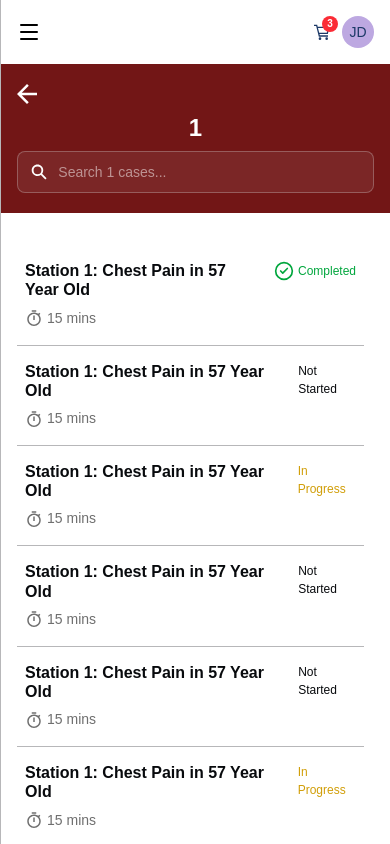
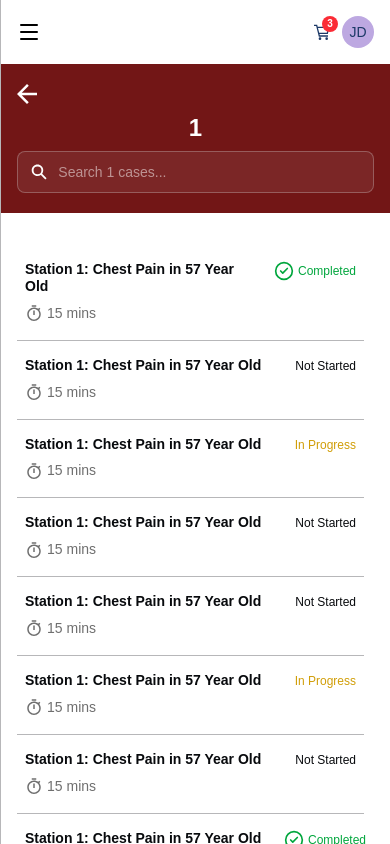
Before and after one commit to Okpara202/Native-Med, a Next.js app: page /mock/1 in a window 390 px wide. Shown: the top 844 px of the page. Built offline with nearby package versions, Linux system fonts and the light colour scheme; a web font is replaced by a local one.

Commit message:
fixed text sizes

```diff
--- a/src/app/(marketplace)/mock/[mockCases]/_components/DifferentMockCases.tsx
+++ b/src/app/(marketplace)/mock/[mockCases]/_components/DifferentMockCases.tsx
@@ -83,7 +83,7 @@ export default function DifferentMockCases({
           className="flex justify-between border-b-[0.5px] px-2 sm:px-4 py-4 sm:py-6 border-gray-2 gap-4"
         >
           <aside className="space-y-2">
-            <h2 className="font-semibold text-base sm:text-lg leading-[120%] tracking-[-2%] text-black-others">
+            <h2 className="font-semibold text-sm md:text-lg leading-[120%] tracking-[-2%] text-black-others">
               {mockCase.title}
             </h2>
             <p className="flex items-center gap-1 text-subtle-text text-sm leading-[150%]">
```
